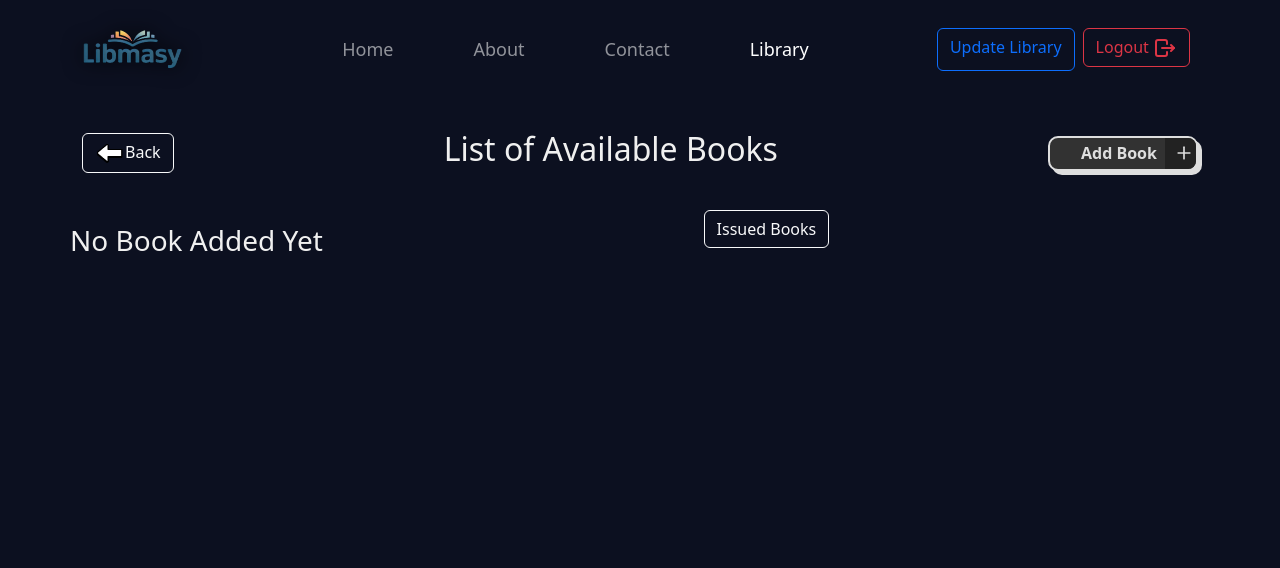
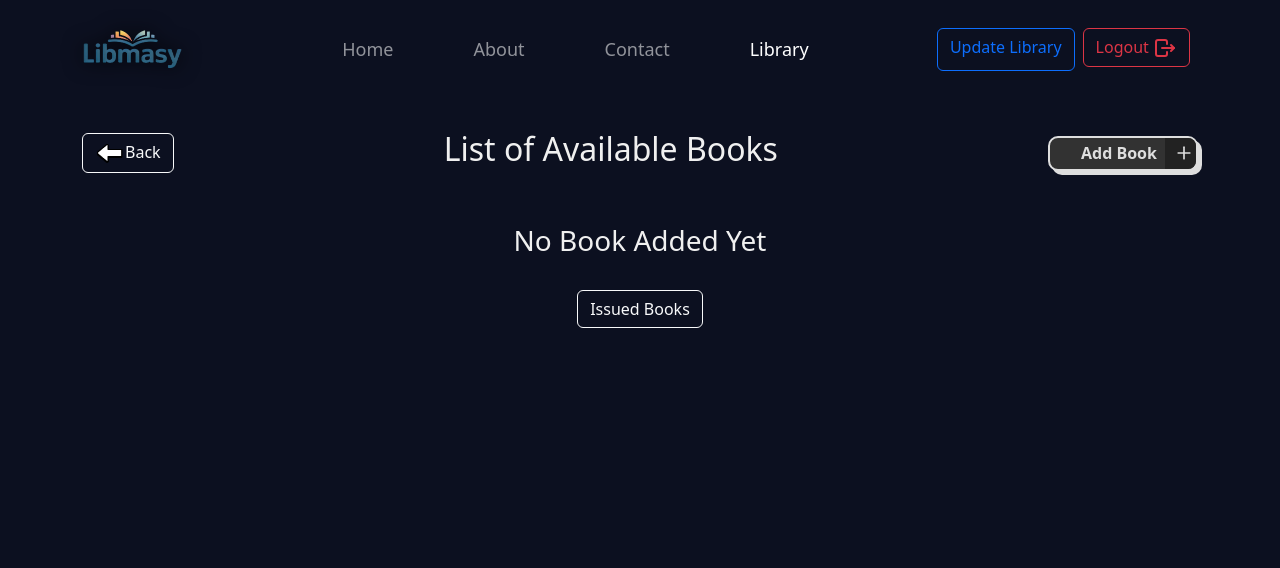
Before and after one commit to Navin-Gadgi/libmasy-django-project, a Django app: page /library/1/open/ in a window 1280 px wide. Shown: the top 568 px of the page. Run offline with Django 5.2, Linux system fonts and the light colour scheme; a user stored in the database is signed in; data comes from the database, SQL or seed files in the repository; both versions use the stored data as it was after the commit; some libraries are stand-ins or nearby versions.

Commit message:
Fix ui issue

```diff
--- a/newapp/templates/open.html
+++ b/newapp/templates/open.html
@@ -95,7 +95,7 @@ Open
         </div>
     </div>
     {% if not books %}
-    <h3 class="mt-5">No Book Added Yet</h3>
+    <h3 class="mt-5 mx-auto">No Book Added Yet</h3>
     {% else %}
     <table class="table table-striped table-dark mt-5">
         <thead>
@@ -142,7 +142,9 @@ Open
         </tbody>
     </table>
     {% endif %}
-        <a href="{% url 'issued_books' lib_id %}" class="btn btn-outline-light mt-3 mx-auto">Issued Books</a>
+</div>
+<div class="container text-center">
+    <a href="{% url 'issued_books' lib_id %}" class="btn btn-outline-light mt-3 mx-auto">Issued Books</a>
 </div>
 
 {% endblock %}
```
Also changed, not shown: db.sqlite3.
